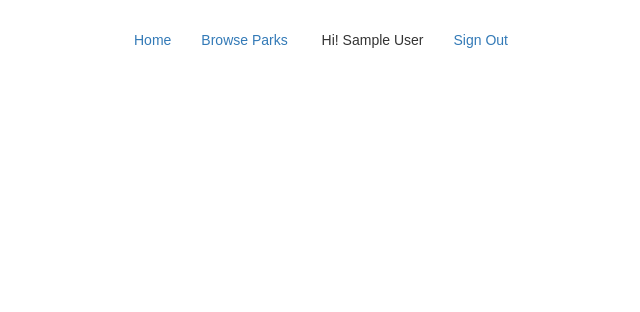
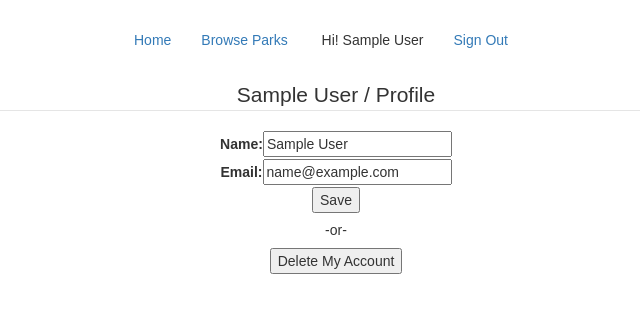
Before and after one commit to kw23085/National-Park, a React (Create React App) app in the folder client/: page /userprofile in a window 1280 px wide. Shown: the top 312 px of the page, without its empty margins (304-944 px from the left). Built offline with nearby package versions, Linux system fonts and the light colour scheme; sample sign-in values are in the browser's storage.

Commit message:
user profile

```diff
--- a/client/src/App.js
+++ b/client/src/App.js
@@ -9,7 +9,8 @@ import Navbar from './components/Navbar';
 import Home from './components/Home';
 import Signin from './components/Signin';
 import Signup from './components/Signup';
-import SignOut from './components/SignOut'
+import SignOut from './components/SignOut';
+import UserProfile from './components/UserProfile'
 
 
 class App extends Component {
@@ -73,6 +74,10 @@ class App extends Component {
             return(<SignOut onsignOut= {this.signOut.bind(this)}/>)
           }}/>
 
+          <Route path='/userprofile' render={() => {
+            return(<UserProfile currentUser={currentUser}/>)
+          }} />
+
         </Switch>
 
 
--- /dev/null
+++ b/client/src/components/UserProfile.js
@@ -0,0 +1,42 @@
+import React , { Component } from 'react';
+
+class UserProfile extends Component{
+    state = {
+        beingEdited: null
+    }
+
+    onEdit(evt){
+        evt.preventDefault()
+        console.log('changed!')
+        this.setState({
+            beingEdited: this.refs.editBody.value
+        })
+    }
+
+   render(){
+       console.log('userprofile: ' ,this.props)
+       const { currentUser } = this.props
+       return(
+           <div>
+               <legend>{currentUser.name} / Profile</legend>
+               <form onSubmit={this.onEdit.bind(this)}>
+                    <div >
+                        <label>Name: </label>
+                        <input ref="editBody" type="text" defaultValue={currentUser.name}/>
+                    </div>
+
+                    <div>
+                        <label>Email: </label>
+                        <input ref="editBody" type="text" defaultValue={currentUser.email}/>
+                    </div>
+
+                    <button>Save</button>
+                </form>
+                <h5> -or- </h5>
+                <button>Delete My Account</button>
+           </div>
+       )
+   }
+   }
+
+export default UserProfile
```
